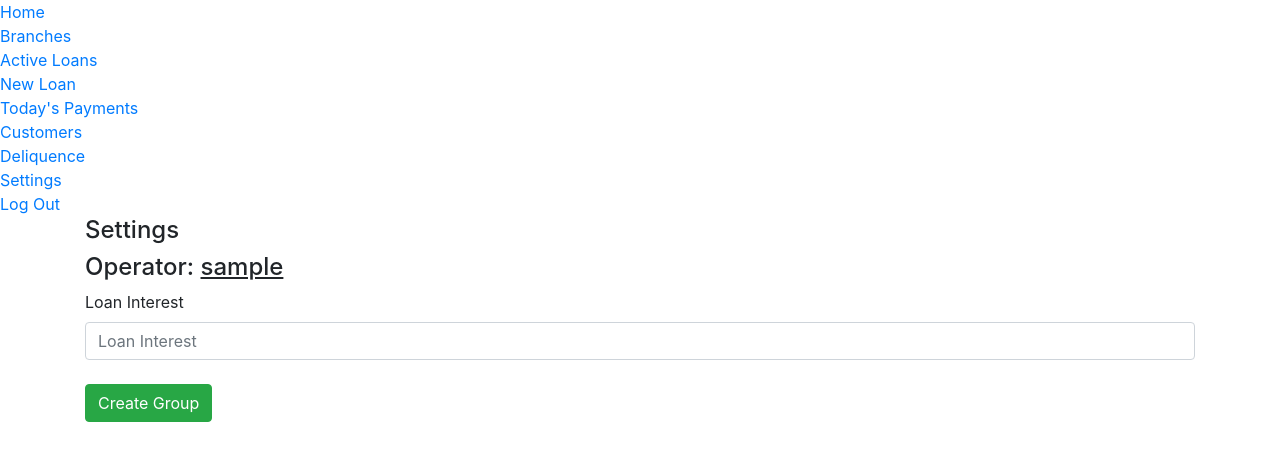
After one commit to JoeEverest/microFi, a PHP site: page /admin/settings.php in a window 1280 px wide. The commit adds this page. Shown: the top 461 px of the page. Run offline with PHP 8.4, Linux system fonts and the light colour scheme; the visitor is signed in with stand-in values (Sample User, id 1); tables that the repository leaves empty or names only in its code hold one stand-in row (values such as "Sample post").

Commit message:
Interest in settings

```diff
--- a/active_loans.php
+++ b/active_loans.php
@@ -62,7 +62,8 @@ $retrieve = mysqli_query($connect, $retrieve);
             $qr = mysqli_query($connect, $qr);
             while ($row = mysqli_fetch_array($qr)) {
                 $totalAmount = $row['amount_left'];
-                $totalAmount = $totalAmount * 100/120;
+                $onetwenty = $intrest + 100;
+                $totalAmount = $totalAmount * 100/$onetwenty;
             }
         ?>
         <tr>
--- a/admin/session.php
+++ b/admin/session.php
@@ -1,8 +1,15 @@
 <?php
 session_start();
+$host = 'localhost';
+$loginUser = 'root';
+$loginPassword = '';
+$dbName = 'microfinance';
+$conn = mysqli_connect($host, $loginUser, $loginPassword, $dbName);//Connection variable
+
 
 if (isset($_SESSION['loginId'])) {
     $userLoggedIn = $_SESSION['loginId'];
+
 }
 else{
 	header("Location: admin_login.php");
--- /dev/null
+++ b/admin/settings.php
@@ -0,0 +1,51 @@
+<?php
+include('session.php');
+include('../config/config.php');
+
+if (isset($_POST['loan_fee'])) {
+    if (!$_POST['interest']) {
+        echo '<script>alert("All input fields required")</script>';
+    }else{
+        $interest = $_POST['interest'];
+        $query = "UPDATE `settings` SET `value` = '$interest' WHERE `settings`.`id` = '1'";
+        if (mysqli_query($connect, $query)) {
+        }else {
+            echo mysqli_error($connect);
+            echo 'There was an error '.$error;
+        }
+    }
+}
+?>
+<!DOCTYPE html>
+<html lang="en">
+<head>
+    <meta charset="UTF-8">
+    <meta name="viewport" content="width=device-width, initial-scale=1.0">
+    <meta http-equiv="X-UA-Compatible" content="ie=edge">
+    <script src="../assets/js/jquery-3.3.1.slim.min.js"></script>
+    <script src="../assets/js/popper.min.js"></script>
+    <script src="../assets/js/bootstrap.bundle.min.js"></script>
+    <link rel="stylesheet" href="../assets/css/bootstrap.css">
+    <link rel="stylesheet" href="../assets/css/main.css">
+    <title>All Branches</title>
+</head>
+<body>
+    <?php include('../sidebar.php'); ?>
+    <div class="container">
+        <nav>
+            <span class="element">
+                <h4>Settings</h4>
+            </span>
+            <span class="element">
+                <h4>Operator: <u><?php echo $userLoggedIn; ?></u></h4>
+            </span>
+        </nav>
+
+        <form method="post">
+            <label for="groupName">Loan Interest</label>
+            <input class="form-control" type="number" name="interest" placeholder="Loan Interest"><br>
+            <button class="btn btn-success" type="submit" name="loan_fee">Create Group</button>
+        </form>
+    </div>
+</body>
+</html>
--- a/alt_session.php
+++ b/alt_session.php
@@ -1,10 +1,12 @@
 <?php
+include('config/config.php');
 if (isset($_SESSION['operator_name'])) {
     $userLoggedIn = $_SESSION['operator_name'];
 }
 else{
-	if (isset($_SESSION['loginId'])) {
-    $userLoggedIn = $_SESSION['loginId'];
+	if (isset($_SESSION['username'])) {
+        $userLoggedIn = $_SESSION['username'];
+
     }else{
 	header("Location: login.php");
     }
--- a/config/config.php
+++ b/config/config.php
@@ -9,5 +9,11 @@ if(mysqli_connect_errno())
 {
 	echo "Failed to connect: " . mysqli_connect_errno();
 }
-
+	$getInterest = 'SELECT value FROM settings WHERE id = 1';
+	$getInterest = mysqli_query($connect, $getInterest);
+	while ($row = mysqli_fetch_array($getInterest)) {
+		$interestVar = $row['value'];
+	}
+	$_SESSION['interest'] = $interestVar;
+	$intrest = $_SESSION['interest'];
 ?>
--- a/index.php
+++ b/index.php
@@ -33,6 +33,7 @@ else{
         <span class="element">
             <h4>Operator: <u><?php echo $userLoggedIn; ?></u></h4>
         </span>
+
     </nav>
     <div class="body">
     <div class="cards">
--- a/loan_existing_customer.php
+++ b/loan_existing_customer.php
@@ -39,7 +39,7 @@ if (isset($_POST['submit'])) {
                 $customerId = $last_word;
                 $customerName = $first_chunk;
             $loanAmount = $_POST['loan_amount'];
-            $interest = $loanAmount * 0.2;
+            $interest = $loanAmount * $intrest/100;
             $amountToPay = $loanAmount + $interest;
             $installmentAmount = $amountToPay/30;
 
--- a/make_payment.php
+++ b/make_payment.php
@@ -54,9 +54,9 @@ if (isset($_POST['submit'])) {
         }else {
 
         $date = date('Y-m-d');
-
-        $principle = $amountPaid * 100/120;
-        $interest = $amountPaid * 20/120;
+        $onetwenty = $intrest + 100;
+        $principle = $amountPaid * 100/$onetwenty;
+        $interest = $amountPaid * $intrest/$onetwenty;
 
         $tomorrow = date('Y-m-d', strtotime('tomorrow'));
         $sunday = date('Y-m-d', strtotime('Sunday'));
--- a/prepayment.php
+++ b/prepayment.php
@@ -46,9 +46,10 @@ if (isset($_POST['submit'])) {
         }else {
 
         $date = date('Y-m-d');
+        $onetwenty = $intrest + 100;
 
-        $principle = $amountPaid * 100/120;
-        $interest = $amountPaid * 20/120;
+        $principle = $amountPaid * 100/$onetwenty;
+        $interest = $amountPaid * $intrest/$onetwenty;
 
         $tomorrow = date('Y-m-d', strtotime('tomorrow'));
         $sunday = date('Y-m-d', strtotime('Sunday'));
--- a/sidebar.php
+++ b/sidebar.php
@@ -24,7 +24,7 @@
         </div>
         <div class="section">
             <div class="item">
-                <a href="">Settings</a>
+                <a href="admin/settings.php">Settings</a>
             </div>
             <div class="item">
                 <a href="logout.php">Log Out</a>
```
Also changed, not shown: login.php (+9 -9 lines).
